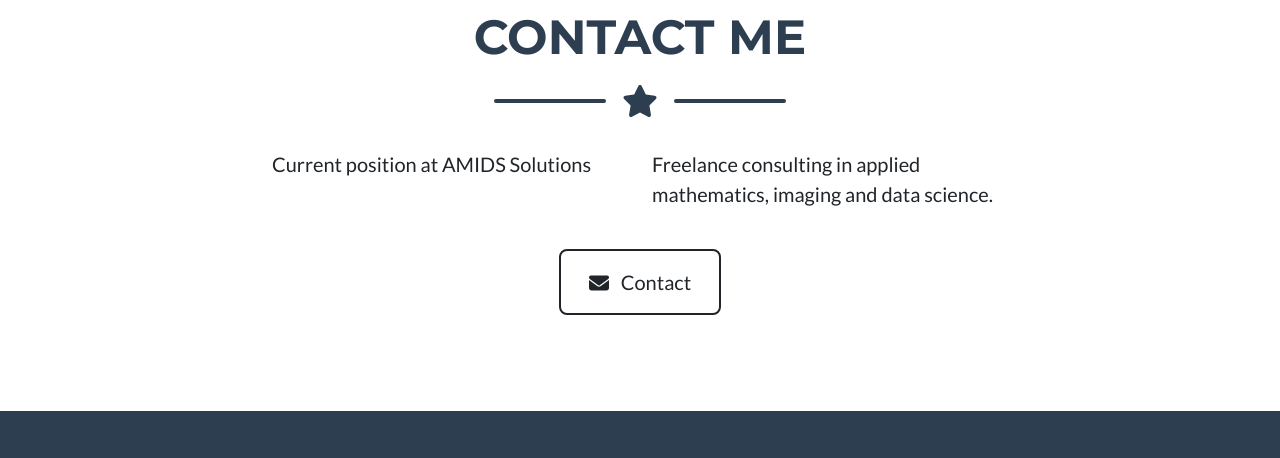
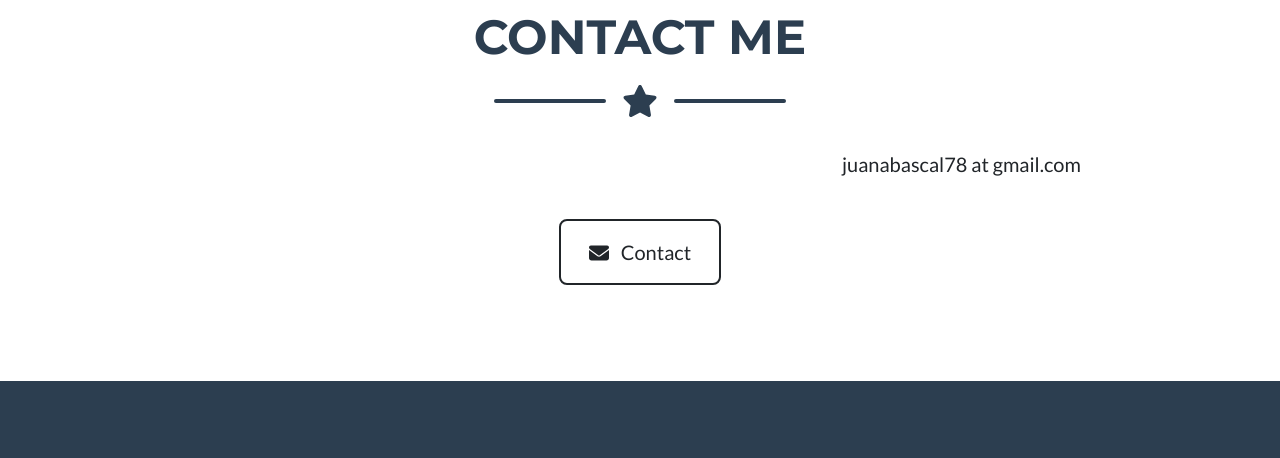
Before and after one commit to jabascal/jabascal.github.io, a plain HTML site: page index.html in a window 1280 px wide. Shown: the part 3990-4448 px from the top of the page. Drawn offline with nearby package versions, Linux system fonts and the light colour scheme.

Commit message:
Update index.html

```diff
--- a/index.html
+++ b/index.html
@@ -274,12 +274,11 @@
                 </div>
                 <!-- Contact Text-->
                 <div class="row">
-                    <div class="col-lg-4 ms-auto"><p class="lead">Current position at AMIDS Solutions</p></div>
-                    <div class="col-lg-4 me-auto"><p class="lead">Freelance consulting in applied mathematics, imaging and data science.</p></div>
+                    <div class="col-lg-4 ms-auto"><p class="lead">juanabascal78 at gmail.com</p></div>
                 </div>
                 <!-- Contact Section Button-->
                 <div class="text-center mt-4">
-                    <a class="btn btn-xl btn-outline-dark" href="https://amidssolutions.com/contact/">
+                    <a class="btn btn-xl btn-outline-dark" href="https://juanabascal78.wixsite.com/juan-abascal-webpage/">
                         <i class="fas fa-envelope me-2"></i>
                         Contact
                     </a>
```
